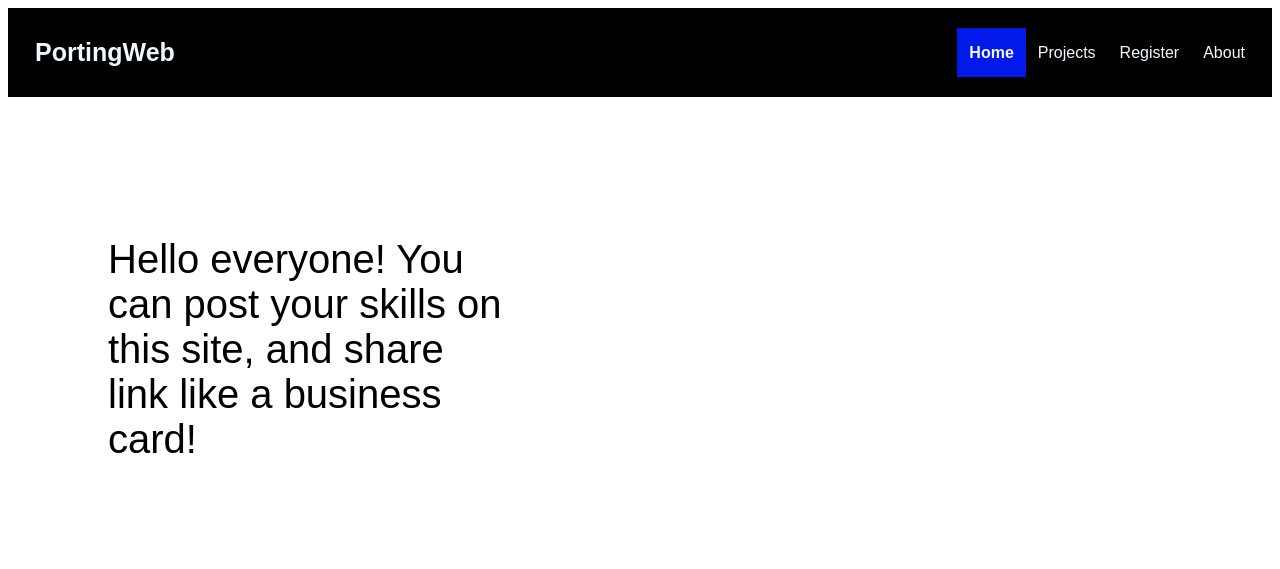
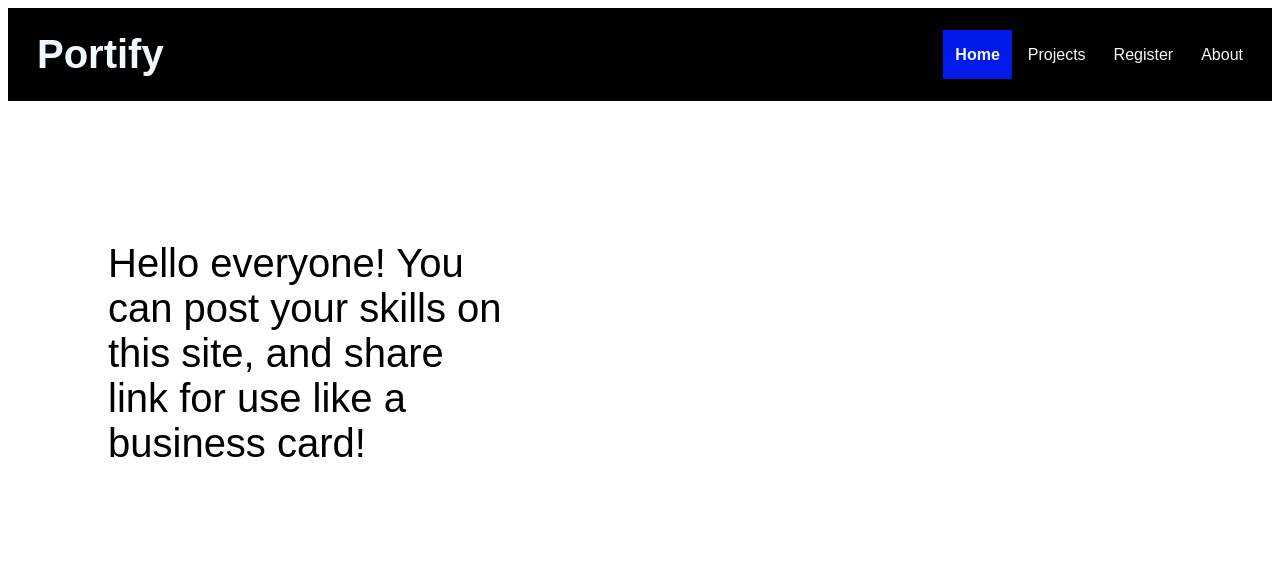
Before and after one commit to teOMORris/Portify, a plain HTML site: page home.html in a window 1280 px wide. Drawn offline with Linux system fonts and the light colour scheme.

Commit message:
change the name, add margin on right buttons and modify text

```diff
--- a/home.html
+++ b/home.html
@@ -4,12 +4,12 @@
     <meta charset="UTF-8">
     <meta http-equiv="X-UA-Compatible" content="IE=edge">
     <meta name="viewport" content="width=device-width, initial-scale=1.0">
-    <title>PortingWeb</title>
+    <title>Portify</title>
     <link rel="stylesheet" href="home_style.css">
 </head>
 <body>
     <div class="header">
-        <a href="/HomePW.html" class="logo">PortingWeb</a>
+        <a href="/HomePW.html" class="logo">Portify</a>
         <div class="header-right">
             <a class="active" href="/HomePW.html">Home</a>
             <a href="">Projects</a>
@@ -19,7 +19,7 @@
     </div>
 
     <div class="hello">
-        <p id="welcomeText">Hello everyone! You can post your skills on this site, and share link like a business card!</p>
+        <p id="welcomeText">Hello everyone! You can post your skills on this site, and share link for use like a business card!</p>
     </div>
 </body>
 </html>
--- a/home_style.css
+++ b/home_style.css
@@ -11,11 +11,12 @@
     padding: 12px;
     text-align: center;
     float: left;
+    margin: 2px;
     line-height: 25px;
 }
 
 .header a.logo{
-    font-size: 25px;
+    font-size: 40px;
     font-weight: bold;
 }
 
```
